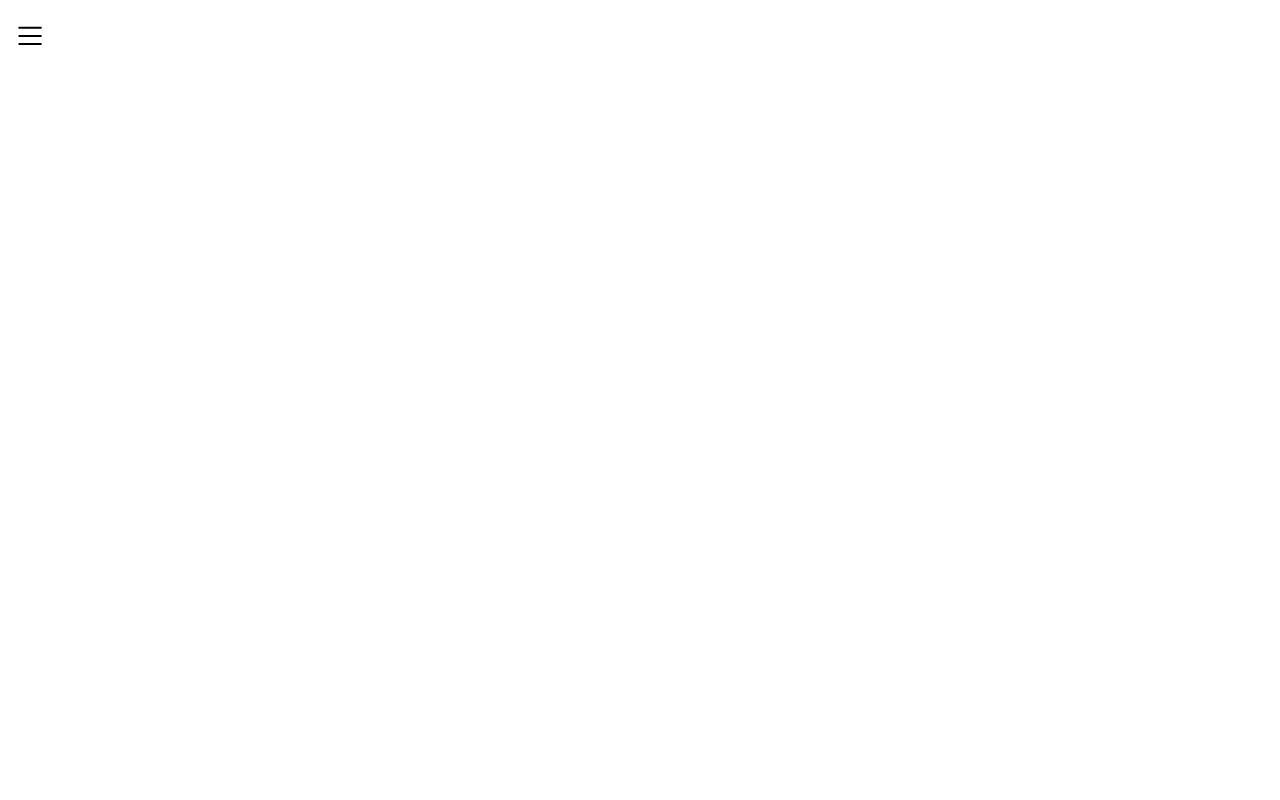
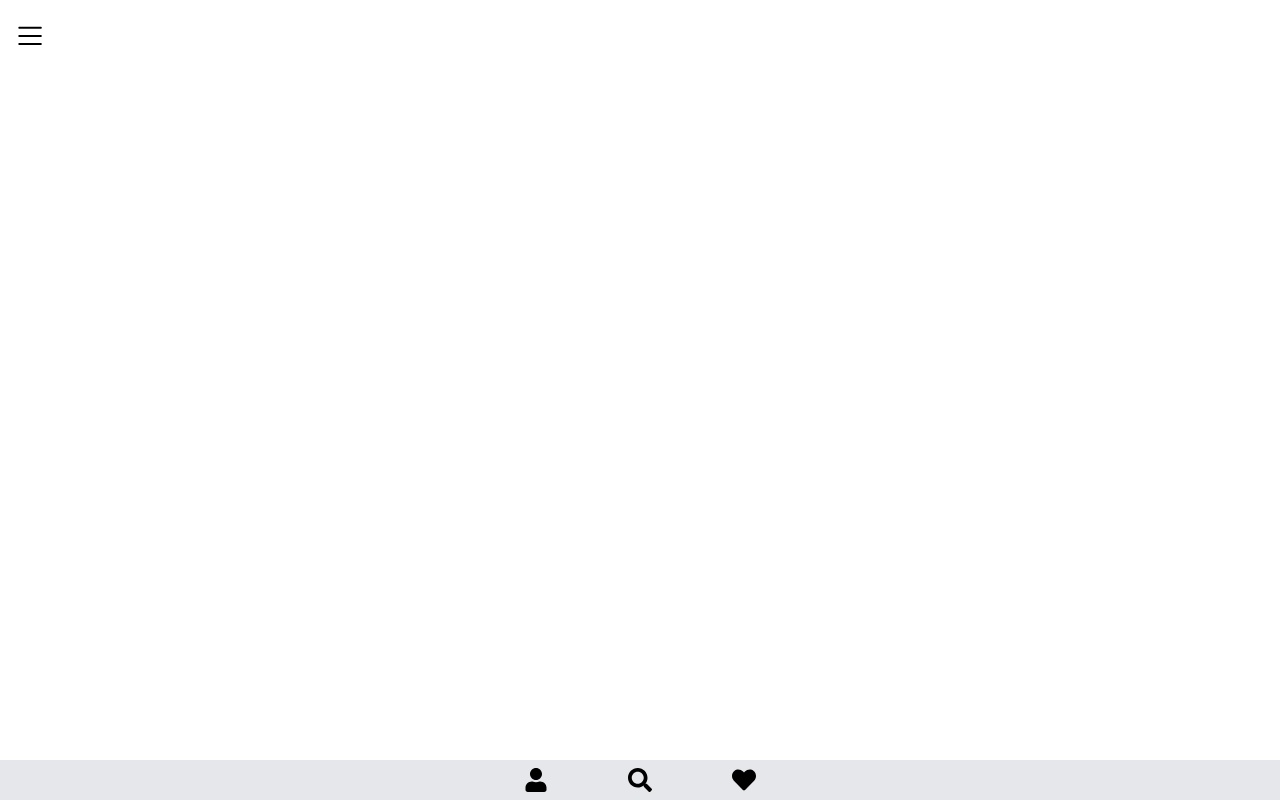
Before and after one commit to juanlopnz/Proyecto, a React (Vite) app: page /home in a window 1280 px wide. Built offline with nearby package versions, Linux system fonts and the light colour scheme.

Commit message:
Previo de Rutas

```diff
--- a/src/App.jsx
+++ b/src/App.jsx
@@ -1,6 +1,7 @@
 import './index.css'
 import { Routes } from 'react-router'
-import { BrowserRouter, Route } from 'react-router-dom'
+import { BrowserRouter} from 'react-router-dom'
+import { Router } from "./Router";
 import { Login } from './pages/Login'
 import { NavBar } from './components/NavBar'
 import { Profile } from "./pages/Profile";
@@ -11,19 +12,7 @@ export function App() {
 
   return (
     <BrowserRouter>
-
-      {/* <NavBar></NavBar> */}
-
-      {/* <Profile></Profile> */}
-
-      {/* <Followers></Followers> */}
-
-      <Home></Home>
-
-
-      {/* <Routes>
-        <Route path='/' element={<Login></Login>}></Route>
-      </Routes> */}
+      <Router></Router>
     </BrowserRouter>
   )
 }
--- a/src/Router.jsx
+++ b/src/Router.jsx
@@ -1,12 +1,19 @@
 import React from 'react'
 import { Routes } from 'react-router'
 import { BrowserRouter, Route } from 'react-router-dom'
+import { Home } from './pages/Home'
+import { Login } from './pages/Login';
+import { Chat } from "./pages/Chat";
+import { NotFoundPage } from "./pages/NotFoundPage";
 
 export const Router = () => {
   return (
     <>
       <Routes>
         <Route path='/' element={<Login></Login>}></Route>
+        <Route path='/home' element={<Home></Home>}></Route>
+        <Route path='/chat' element={<Chat></Chat>}></Route>
+        <Route path='*' element={<NotFoundPage></NotFoundPage>}></Route>
       </Routes>
     </>
   )
--- a/src/components/NavBar.jsx
+++ b/src/components/NavBar.jsx
@@ -1,27 +1,28 @@
 import React from 'react';
+import { Link } from "react-router-dom";
 import { FaUser, FaSearch, FaHeart } from 'react-icons/fa';
 
 export const NavBar = () => {
   return (
-    <nav className="bg-gradient-to-r from-blue-400 via-blue-300 to-blue-100 fixed bottom-0 left-0 right-0">
-      <div className="container mx-auto px-20 py-2 flex justify-between items-center">
+    <nav className="bg-gray-200 fixed bottom-0 left-0 right-0">
+      <div className="container mx-auto px-20 py-2 flex justify-center place-items-center">
 
         <ul className="flex space-x-20 items-center">
 
           <li>
-            <a href="/profile" className="text-black hover:text-gray-200">
+            <Link href="/profile" className="text-black hover:text-gray-200">
               <FaUser className="text-2xl" />
-            </a>
+            </Link>
           </li>
           <li>
-            <a href="/search" className="text-black hover:text-gray-200">
+            <Link href="/search" className="text-black hover:text-gray-200">
               <FaSearch className="text-2xl" />
-            </a>
+            </Link>
           </li>
           <li>
-            <a href="/likes" className="text-black hover:text-gray-200">
+            <Link href="/likes" className="text-black hover:text-gray-200">
               <FaHeart className="text-2xl" />
-            </a>
+            </Link>
           </li>
         </ul>
       </div>
--- a/src/components/SideBar.jsx
+++ b/src/components/SideBar.jsx
@@ -7,7 +7,7 @@ export const SideBar = () => {
   const [sidebarOpen, setSidebarOpen] = useState(false)
 
   return (
-    <div className={sidebarOpen? "flex flex-col bg-gray-50 items-center fixed top-0 -left-0 z-40 w-64 h-screen p-4 transition-all duration-300" : "flex flex-col bg-gray-50 items-center fixed top-0 -left-64 z-40 w-64 h-screen p-4 transition-all duration-300"}>
+    <div className={sidebarOpen ? "flex flex-col bg-gray-50 items-center fixed top-0 -left-0 z-40 w-64 h-screen p-4 transition-all duration-300" : "flex flex-col bg-gray-50 items-center fixed top-0 -left-64 z-40 w-64 h-screen p-4 transition-all duration-300"}>
       <div onClick={() => setSidebarOpen(!sidebarOpen)} className='absolute left-[270px] top-5 rounded-lg hover:bg-gray-200 p-1'><SlMenu className='block text-2xl text-center'></SlMenu></div>
       <div>
         <img
--- a/src/pages/Chat.jsx
+++ b/src/pages/Chat.jsx
@@ -1,6 +1,6 @@
 import React, { useState } from 'react';
 
-export const ChatPage = () => {
+export const Chat = () => {
   const [messages, setMessages] = useState([]);
   const [inputValue, setInputValue] = useState('');
 
--- a/src/pages/Home.jsx
+++ b/src/pages/Home.jsx
@@ -1,10 +1,12 @@
 import React from 'react'
 import { SideBar } from "../components/SideBar";
+import { NavBar } from "../components/NavBar";
 
 export const Home = () => {
   return (
     <div>
       <SideBar></SideBar>
+      <NavBar></NavBar>
     </div>
   )
 }
--- a/src/pages/Login.jsx
+++ b/src/pages/Login.jsx
@@ -1,5 +1,5 @@
 import React, { useState } from "react";
-
+import { Link } from "react-router-dom";
 
 export const Login = () => {
   const [username, setUsername] = useState("");
@@ -21,7 +21,7 @@ export const Login = () => {
   return (
     <div className="flex justify-center items-center h-screen bg-gray-100">
       <div className="bg-white p-8 rounded-md shadow-md w-full sm:w-96">
-        <h1 className="text-3xl font-semibold text-center mb-6">Iniciar sesión</h1>
+        <h1 className="text-3xl font-semibold text-center mb-6">Tinder</h1>
         <form onSubmit={handleSubmit}>
           <input
             type="text"
@@ -37,12 +37,15 @@ export const Login = () => {
             value={password}
             onChange={handlePasswordChange}
           />
-          <button
-            type="submit"
-            className="w-full bg-blue-500 text-white py-2 rounded-md hover:bg-blue-600 transition duration-300"
-          >
-            Iniciar sesión
-          </button>
+
+          <Link to='/home'>
+            <button
+              type="submit"
+              className="w-full bg-blue-500 text-white py-2 rounded-md hover:bg-blue-600 transition duration-300"
+            >
+              Iniciar Sesión
+            </button>
+          </Link>
         </form>
       </div>
     </div>
--- /dev/null
+++ b/src/pages/NotFoundPage.jsx
@@ -0,0 +1,7 @@
+import React from 'react'
+
+export const NotFoundPage = () => {
+  return (
+    <div>NotFoundPage</div>
+  )
+}
```
